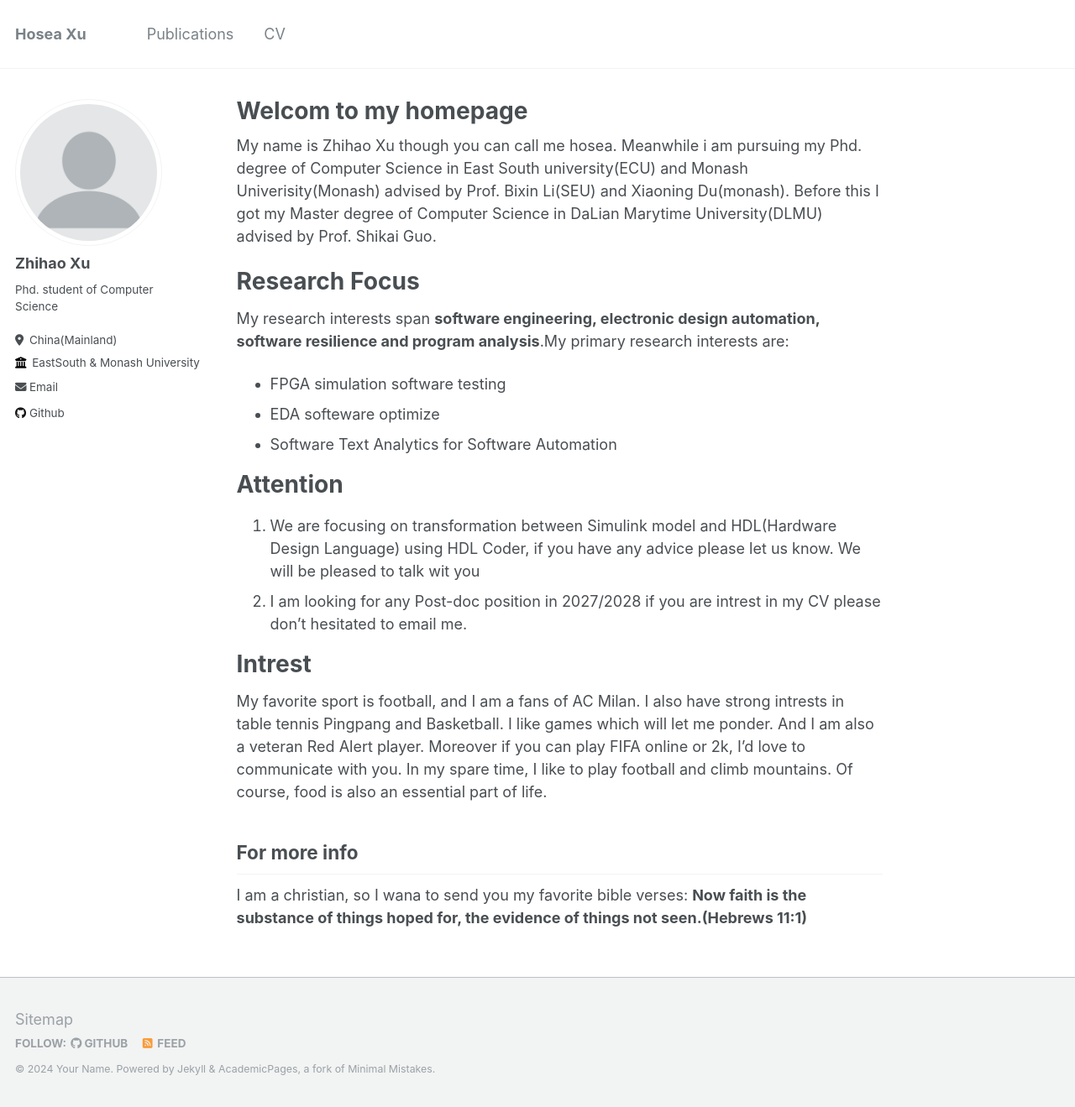
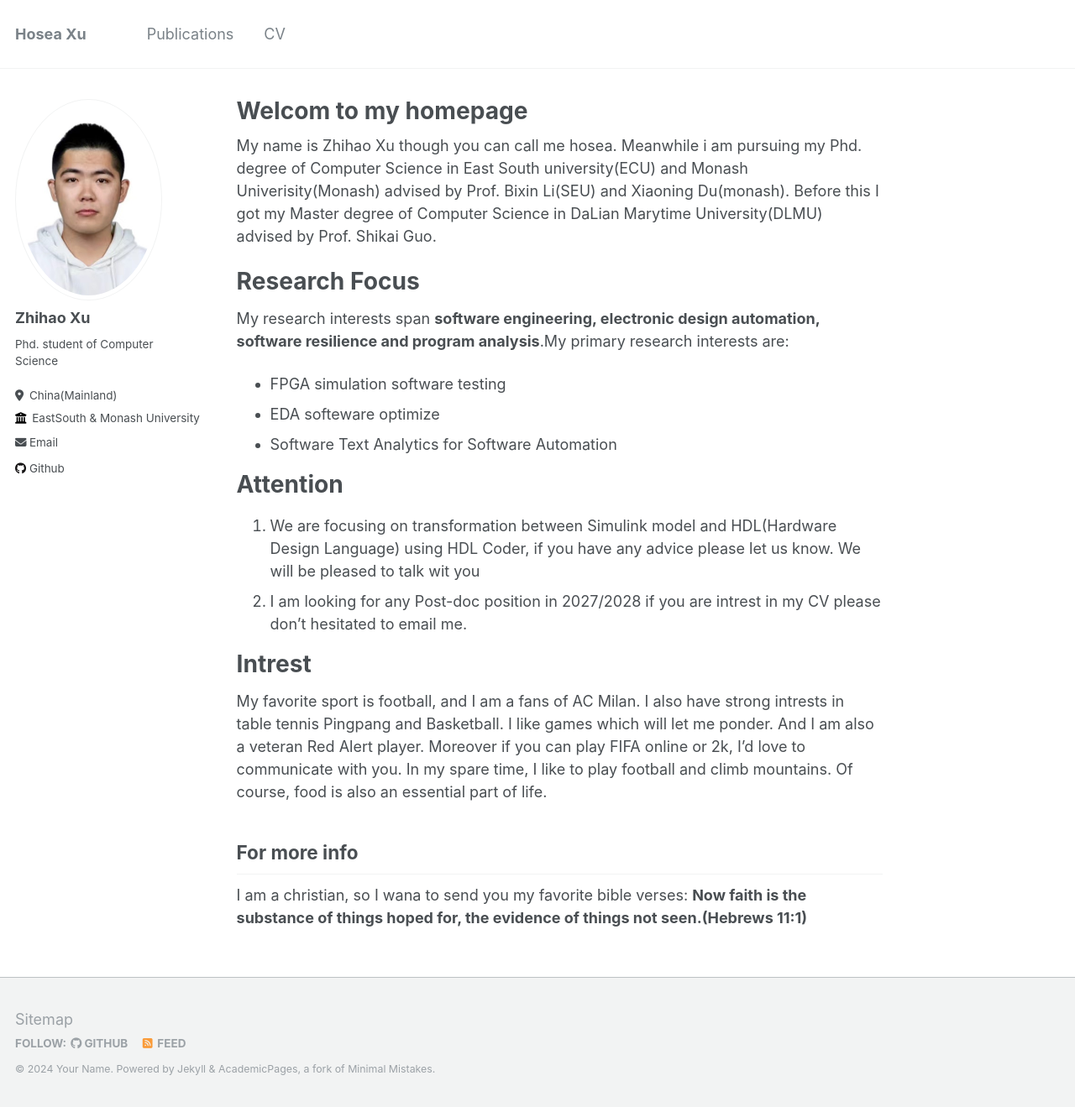
Before and after one commit to cemery123/cemery123.github.io, a Jekyll site: the page built from _pages/about.md, in a window 1280 px wide and 1319 px high. Shown: the whole window at 84% size. Built offline with Jekyll 4.4.1, drawn with Linux system fonts in a browser that asks for light colours.

Commit message:
Update _config.yml

```diff
--- a/_config.yml
+++ b/_config.yml
@@ -21,7 +21,7 @@ repository               : "academicpages/academicpages.github.io"
 #               Additional customization can be done by editing /_includes/author-profile.html
 author:
   # Biographic information
-  avatar           : "profile.png"
+  avatar           : "im.jpg"
   name             : "Zhihao Xu"
   pronouns         : # example: "she/her"
   bio              : "Phd. student of Computer Science"
```
